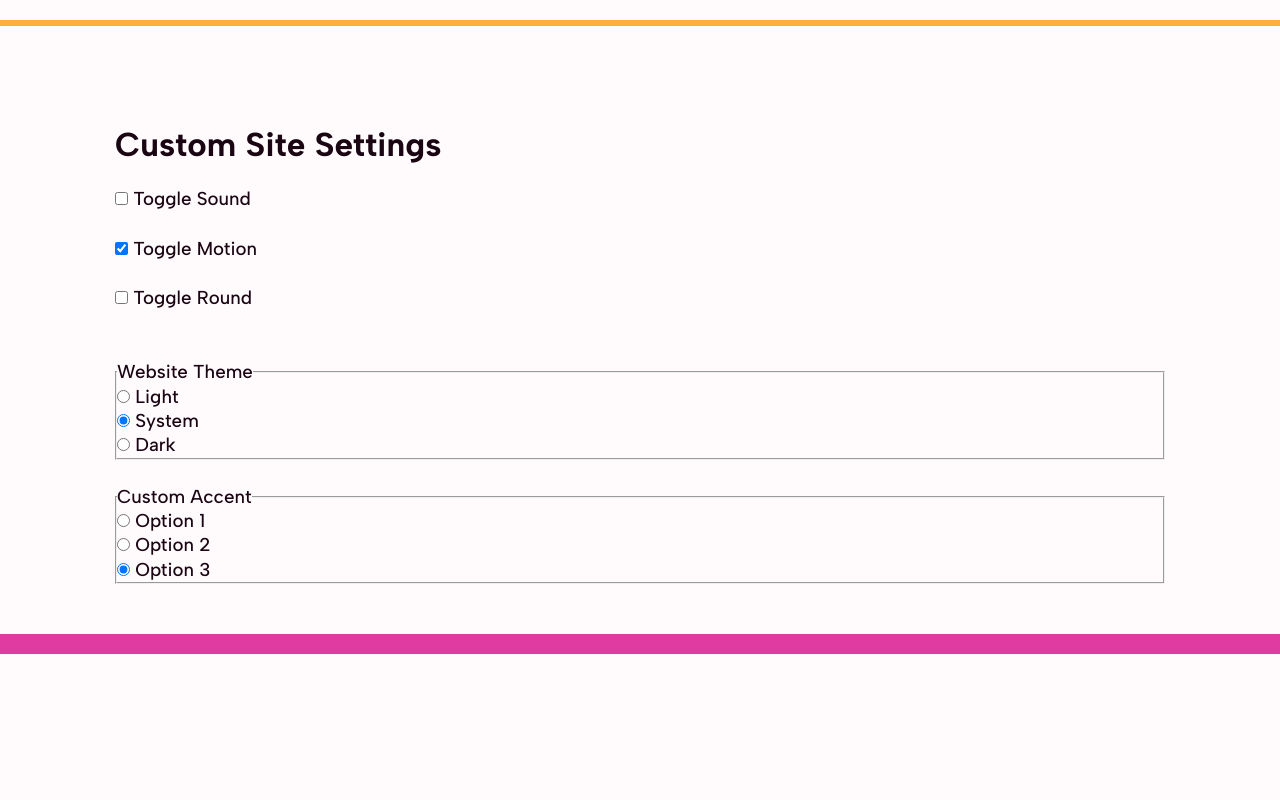
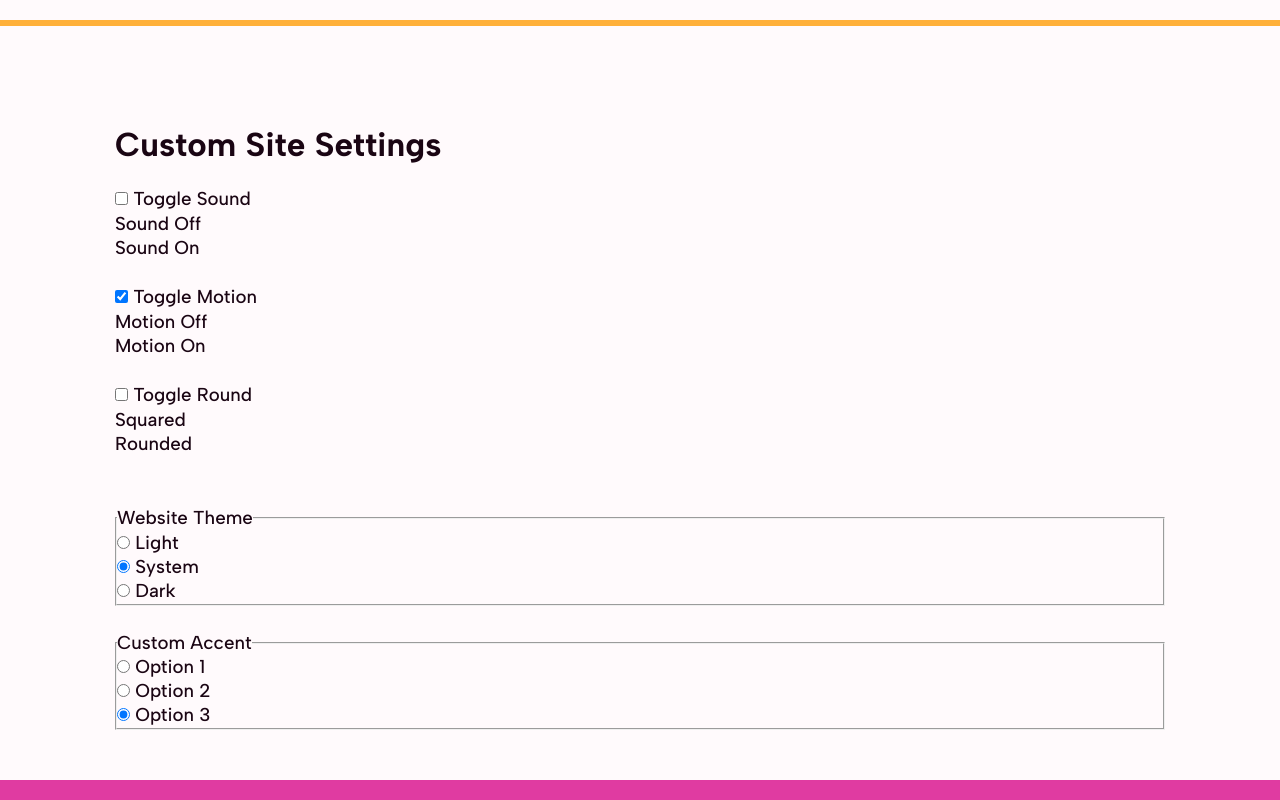
Before and after one commit to markpackham/CustomSiteThemePicker, a website built with Vite: page index.html in a window 1280 px wide. Shown: the part 1505-2305 px from the top of the page. Before the commit the page ends 2159 px from the top, so only its background shows below. Built offline with nearby package versions, Linux system fonts and the light colour scheme; some packages are replaced by stand-ins of ours.

Commit message:
add switch wrappers
https://youtu.be/LRfdXgU4IDU?t=99

```diff
--- a/index.html
+++ b/index.html
@@ -99,14 +99,29 @@
               <div class="switch-wrapper">
                 <input type="checkbox" name="sound" id="sound">
                 <label for="sound">Toggle Sound</label>
+                <div class="switch">
+                  <span>Sound Off</span>
+                  <div class="thumb"></div>
+                  <span>Sound On</span>
+                </div>
               </div>
               <div class="switch-wrapper">
                 <input type="checkbox" name="motion" id="motion">
                 <label for="motion">Toggle Motion</label>
+                <div class="switch">
+                  <span>Motion Off</span>
+                  <div class="thumb"></div>
+                  <span>Motion On</span>
+                </div>
               </div>
               <div class="switch-wrapper">
                 <input type="checkbox" name="round" id="round">
                 <label for="round">Toggle Round</label>
+                <div class="switch">
+                  <span>Squared</span>
+                  <div class="thumb"></div>
+                  <span>Rounded</span>
+                </div>
               </div>
             </div>
             <div class="stack">
```
